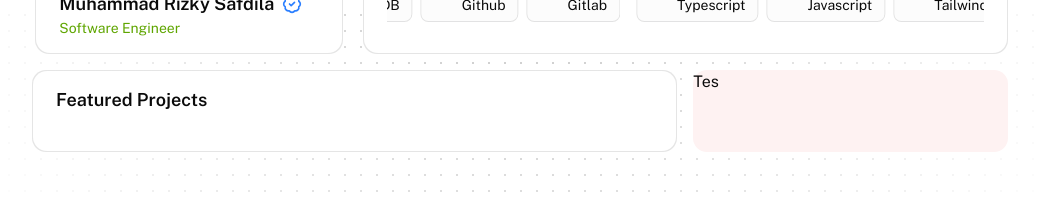
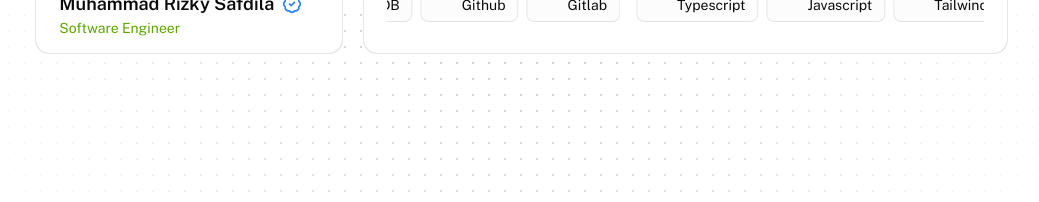
Before and after one commit to rizkysafdila/rizkysafdila-next, a Next.js app: page / in a window 1280 px wide. Shown: the part 450-652 px from the top of the page, without its empty margins (120-1159 px from the left). Built offline with nearby package versions, Linux system fonts and the light colour scheme; some icons are missing.

Commit message:
fix: card bug on home page

```diff
--- a/app/(home)/page.tsx
+++ b/app/(home)/page.tsx
@@ -25,14 +25,14 @@ export default function Home() {
         </div>
       </div>
 
-      <div className="grid grid-cols-1 lg:grid-cols-3 gap-4">
+      {/* <div className="grid grid-cols-1 lg:grid-cols-3 gap-4">
         <div className="lg:col-span-2">
           <ProjectCard />
         </div>
         <div className="lg:col-span-1 bg-red-50 h-full rounded-xl">
           Tes
         </div>
-      </div>
+      </div> */}
     </div>
   )
 }
```
